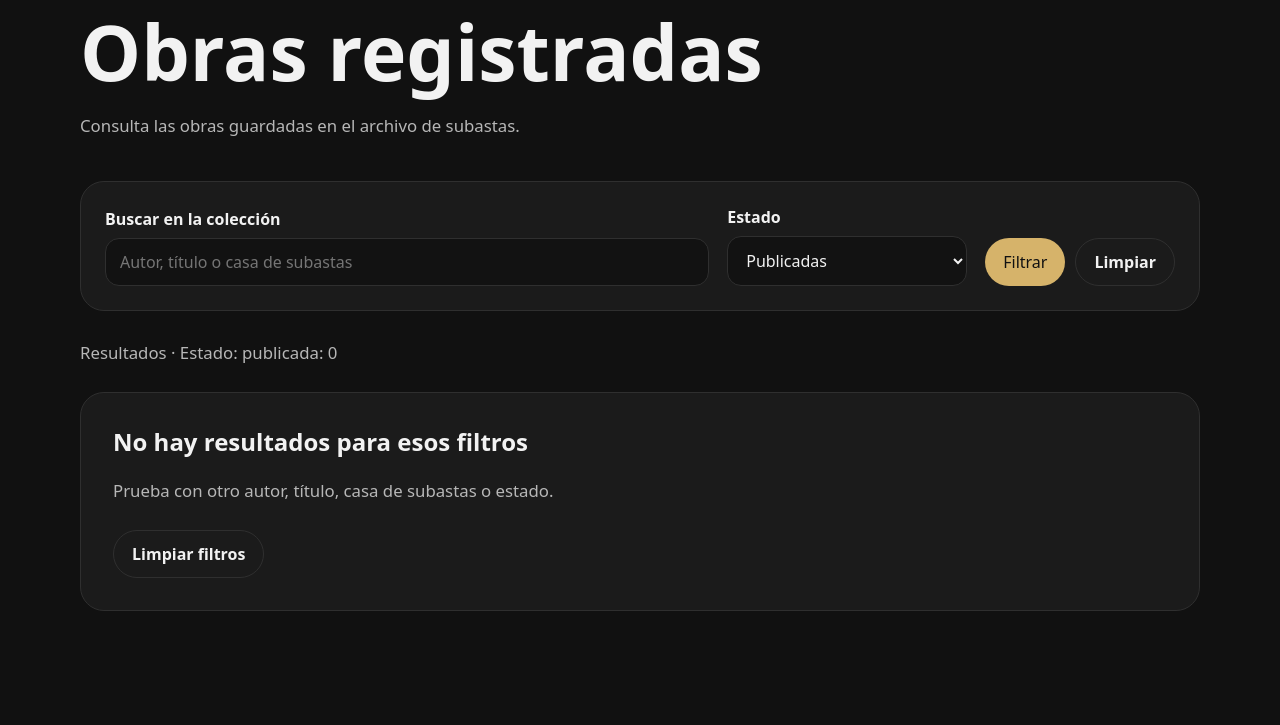
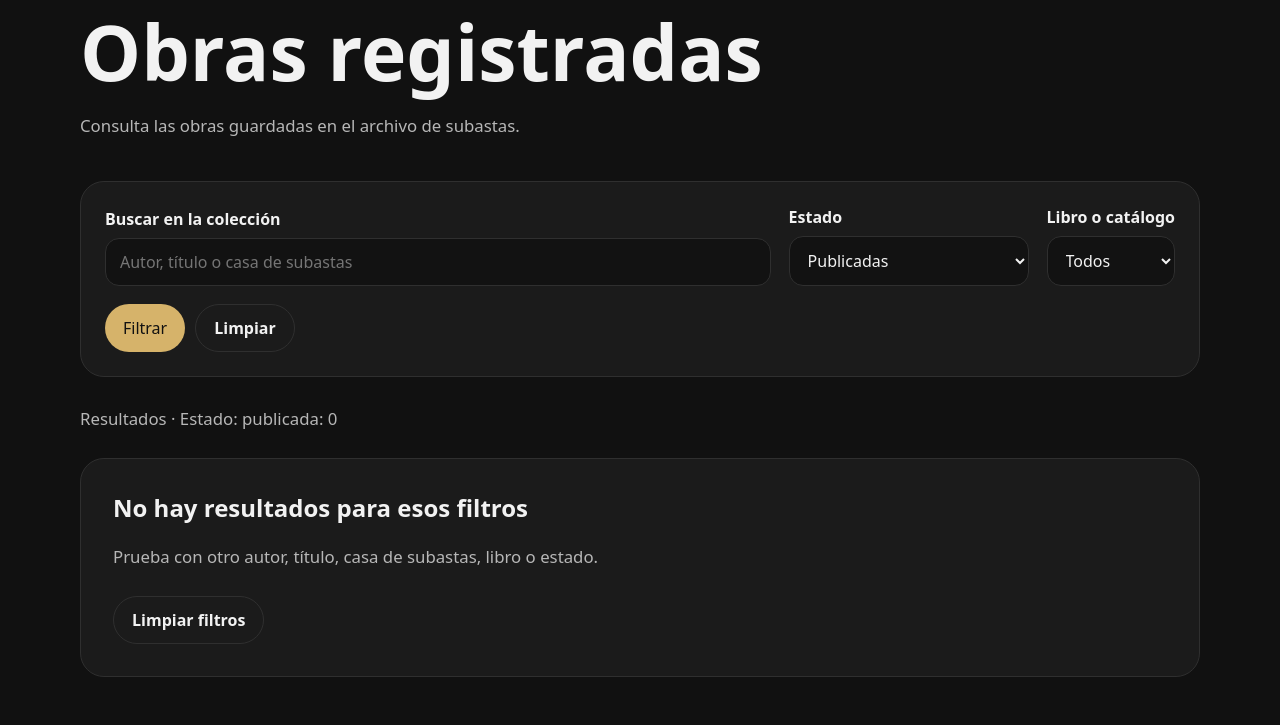
Before and after one commit to BTCESC/Subastas-, a Flask app: page /coleccion in a window 1280 px wide. Shown: the part 163-888 px from the top of the page. Before the commit the page ends 774 px from the top, so only its background shows below. Run offline with Flask 3, Linux system fonts and the light colour scheme; data that the repository does not hold is empty; some libraries are stand-ins or nearby versions.

Commit message:
feat: add collection filter by book

```diff
--- a/app.py
+++ b/app.py
@@ -15,6 +15,7 @@ from db import (
     borrar_obra,
     insertar_obra_con_autor,
     listar_autores,
+    listar_libros,
     obtener_autor_por_id,
     listar_obras_por_autor,
     listar_obras,
@@ -350,6 +351,7 @@ def autores():
 def coleccion():
     busqueda = request.args.get("q", "").strip()
     estado_filtro = request.args.get("estado", "").strip()
+    libro_filtro = request.args.get("libro", "").strip()
     sin_titulo = request.args.get("sin_titulo") == "1"
 
     if session.get("usuario_id"):
@@ -358,12 +360,16 @@ def coleccion():
     else:
         estado_filtro = "publicada"
 
-    obras = listar_obras(busqueda, estado_filtro, sin_titulo)
+    obras = listar_obras(busqueda, estado_filtro, sin_titulo, libro_filtro)
+    libros = listar_libros(estado_filtro)
+
     return render_template(
         "coleccion.html",
         obras=obras,
+        libros=libros,
         q=busqueda,
         estado_filtro=estado_filtro,
+        libro_filtro=libro_filtro,
         sin_titulo=sin_titulo,
     )
 
--- a/db.py
+++ b/db.py
@@ -150,9 +150,10 @@ def insertar_obra_con_autor(datos_obra, creado_por=None):
     return obra_id
 
 
-def listar_obras(busqueda=None, estado=None, sin_titulo=False):
+def listar_obras(busqueda=None, estado=None, sin_titulo=False, libro=None):
     busqueda = (busqueda or "").strip()
     estado = (estado or "").strip()
+    libro = (libro or "").strip()
 
     if estado not in {"publicada", "borrador"}:
         estado = None
@@ -176,6 +177,10 @@ def listar_obras(busqueda=None, estado=None, sin_titulo=False):
             if estado:
                 condiciones.append("obras.estado = %s")
                 parametros.append(estado)
+
+            if libro:
+                condiciones.append("TRIM(obras.libro_titulo) = %s")
+                parametros.append(libro)
 
             if sin_titulo:
                 condiciones.append("""
@@ -217,6 +222,37 @@ def listar_obras(busqueda=None, estado=None, sin_titulo=False):
                 parametros,
             )
             return cur.fetchall()
+
+
+def listar_libros(estado=None):
+    estado = (estado or "").strip()
+
+    if estado not in {"publicada", "borrador"}:
+        estado = None
+
+    with get_connection() as conn:
+        with conn.cursor() as cur:
+            parametros = []
+            where_sql = """
+                WHERE obras.libro_titulo IS NOT NULL
+                  AND TRIM(obras.libro_titulo) <> ''
+            """
+
+            if estado:
+                where_sql += " AND obras.estado = %s"
+                parametros.append(estado)
+
+            cur.execute(
+                f"""
+                SELECT DISTINCT TRIM(obras.libro_titulo) AS libro_titulo
+                FROM obras
+                {where_sql}
+                ORDER BY libro_titulo;
+                """,
+                parametros,
+            )
+
+            return [fila["libro_titulo"] for fila in cur.fetchall()]
 
 
 def obtener_obra_por_id(obra_id):
--- a/templates/coleccion.html
+++ b/templates/coleccion.html
@@ -38,6 +38,18 @@
                 </select>
             </div>
 
+            <div class="form-group filter-field">
+                <label for="libro">Libro o catálogo</label>
+                <select id="libro" name="libro">
+                    <option value="">Todos</option>
+                    {% for libro in libros %}
+                        <option value="{{ libro }}" {% if libro_filtro == libro %}selected{% endif %}>
+                            {{ libro }}
+                        </option>
+                    {% endfor %}
+                </select>
+            </div>
+
             {% if session.get("usuario_id") %}
                 <label class="checkbox-filter">
                     <input type="checkbox" name="sin_titulo" value="1" {% if sin_titulo %}checked{% endif %}>
@@ -47,7 +59,7 @@
 
             <div class="search-actions">
                 <button class="button" type="submit">Filtrar</button>
-                {% if q or estado_filtro or sin_titulo %}
+                {% if q or estado_filtro or libro_filtro or sin_titulo %}
                     <a class="button secondary" href="{{ url_for('coleccion') }}">Limpiar</a>
                 {% endif %}
             </div>
@@ -55,9 +67,9 @@
     </form>
 </section>
 
-{% if q or estado_filtro or sin_titulo %}
+{% if q or estado_filtro or libro_filtro or sin_titulo %}
     <p class="results-summary">
-        Resultados{% if q %} para “{{ q }}”{% endif %}{% if estado_filtro %} · Estado: {{ estado_filtro }}{% endif %}{% if sin_titulo %} · Sin título{% endif %}: {{ obras|length }}
+        Resultados{% if q %} para “{{ q }}”{% endif %}{% if estado_filtro %} · Estado: {{ estado_filtro }}{% endif %}{% if libro_filtro %} · Libro: {{ libro_filtro }}{% endif %}{% if sin_titulo %} · Sin título{% endif %}: {{ obras|length }}
     </p>
 {% endif %}
 
@@ -152,9 +164,9 @@
 </section>
 {% else %}
 <section class="empty-state">
-    {% if q or estado_filtro or sin_titulo %}
+    {% if q or estado_filtro or libro_filtro or sin_titulo %}
         <h2>No hay resultados para esos filtros</h2>
-        <p>Prueba con otro autor, título, casa de subastas o estado.</p>
+        <p>Prueba con otro autor, título, casa de subastas, libro o estado.</p>
         <div class="section-actions">
             <a class="button secondary" href="{{ url_for('coleccion') }}">Limpiar filtros</a>
         </div>
```
